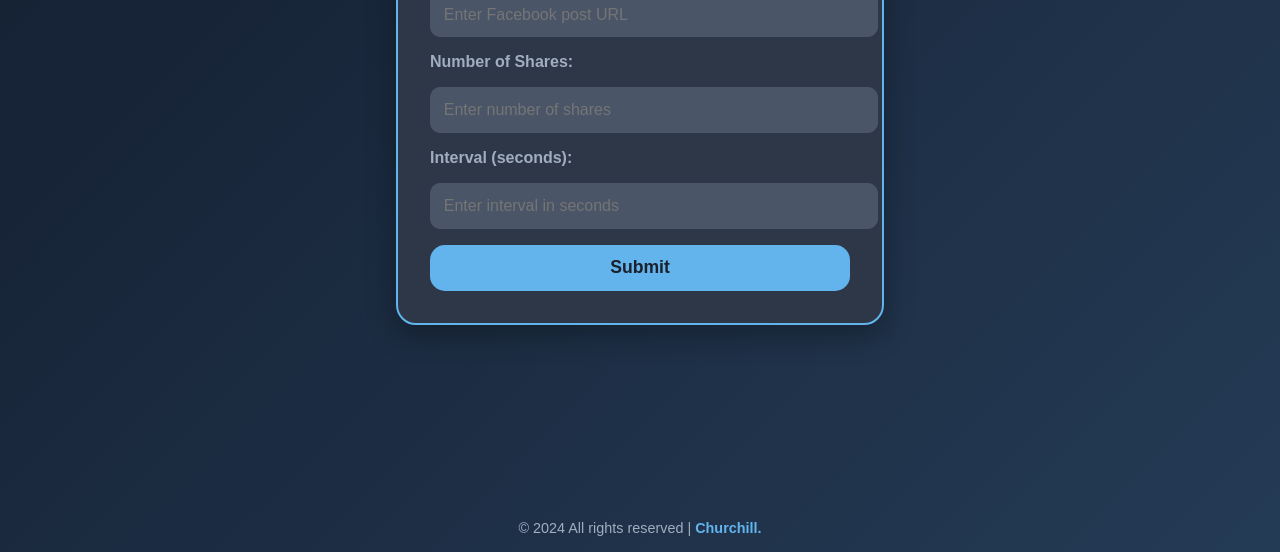
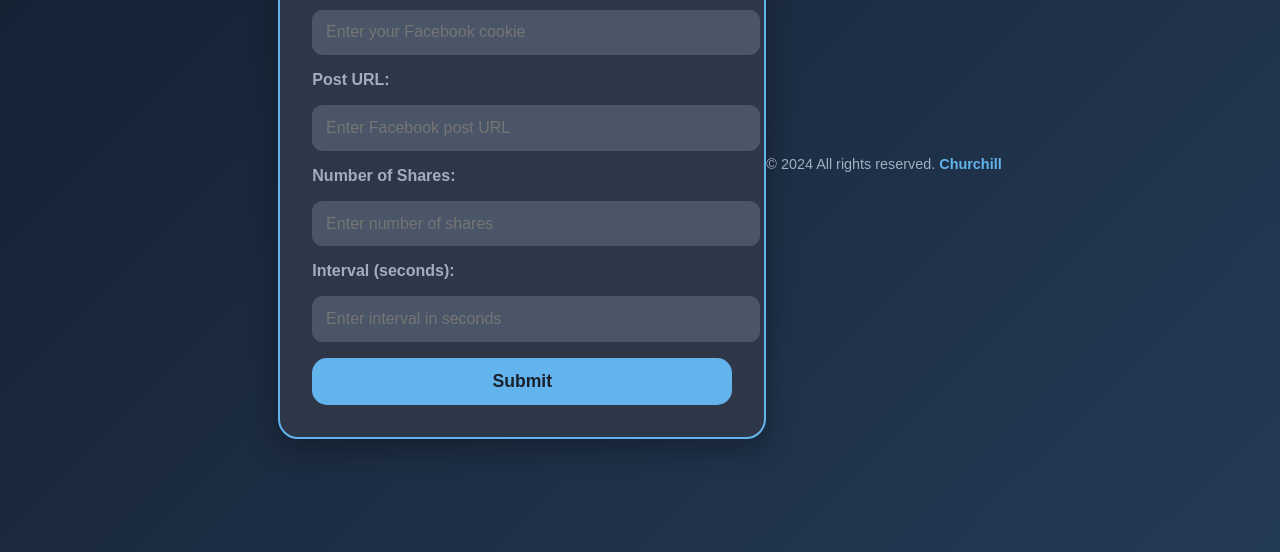
Before and after one commit to Kupalpriv/Sharebooster, a plain HTML site: page index.html in a window 1280 px wide. Shown: the part 248-800 px from the top of the page. Drawn offline with Linux system fonts and the light colour scheme.

Commit message:
Update index.html

```diff
--- a/index.html
+++ b/index.html
@@ -13,7 +13,6 @@
       background: linear-gradient(135deg, #141e30, #243b55);
       color: #f1f5f9;
       display: flex;
-      flex-direction: column;
       justify-content: center;
       align-items: center;
       min-height: 100vh;
@@ -97,11 +96,10 @@
     }
 
     footer {
-      margin-top: auto;
+      margin-top: 1.5rem;
       font-size: 0.9rem;
       color: #a0aec0;
       text-align: center;
-      padding: 1rem;
     }
 
     footer a {
@@ -137,8 +135,8 @@
     <div id="bogartResponse" class="response" style="display: none;"></div>
   </div>
   <footer>
-    &copy; 2024 All rights reserved |
-    <a href="https://www.facebook.com/profile.php?id=100093264610467" target="_blank">Churchill.</a>
+    &copy; 2024 All rights reserved.
+    <a href="https://www.facebook.com/profile.php?id=100093264610467" target="_blank">Churchill</a>
   </footer>
   <script>
     const chilliForm = document.getElementById('chilliForm');
```
